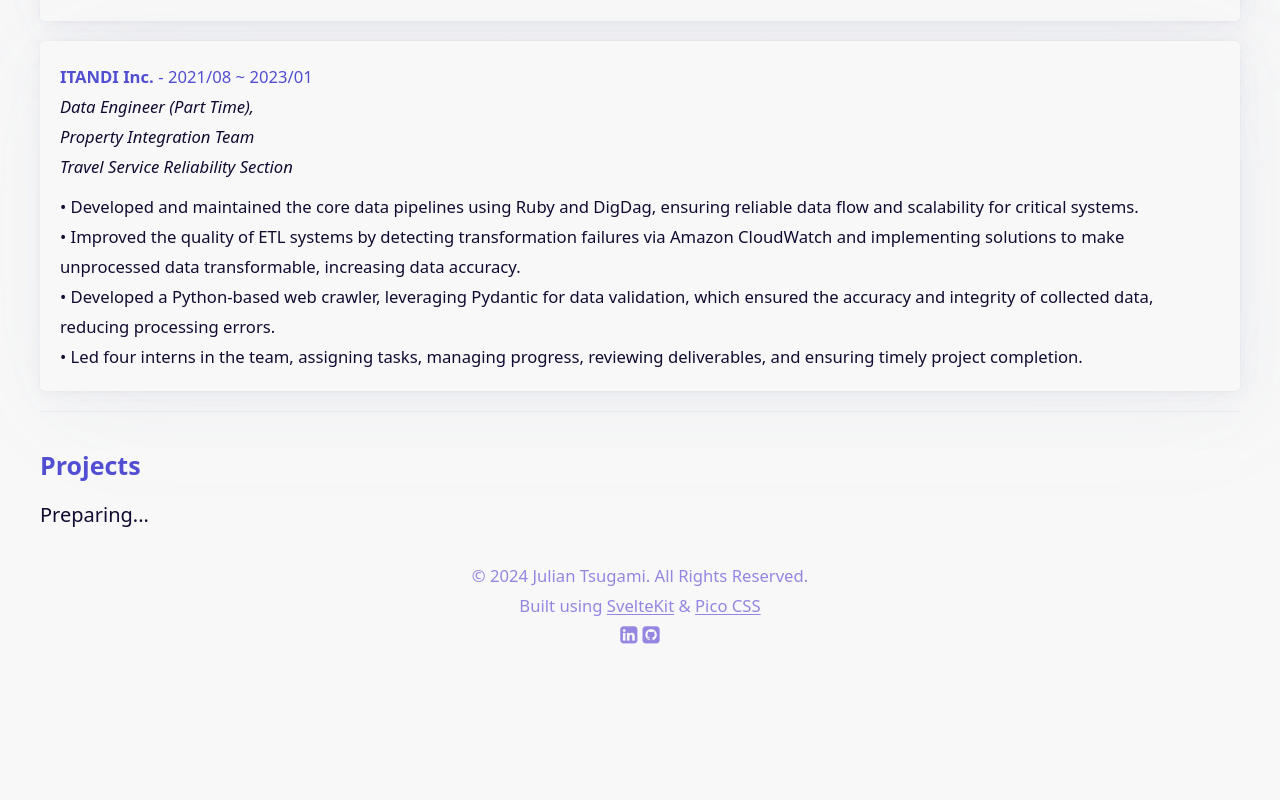
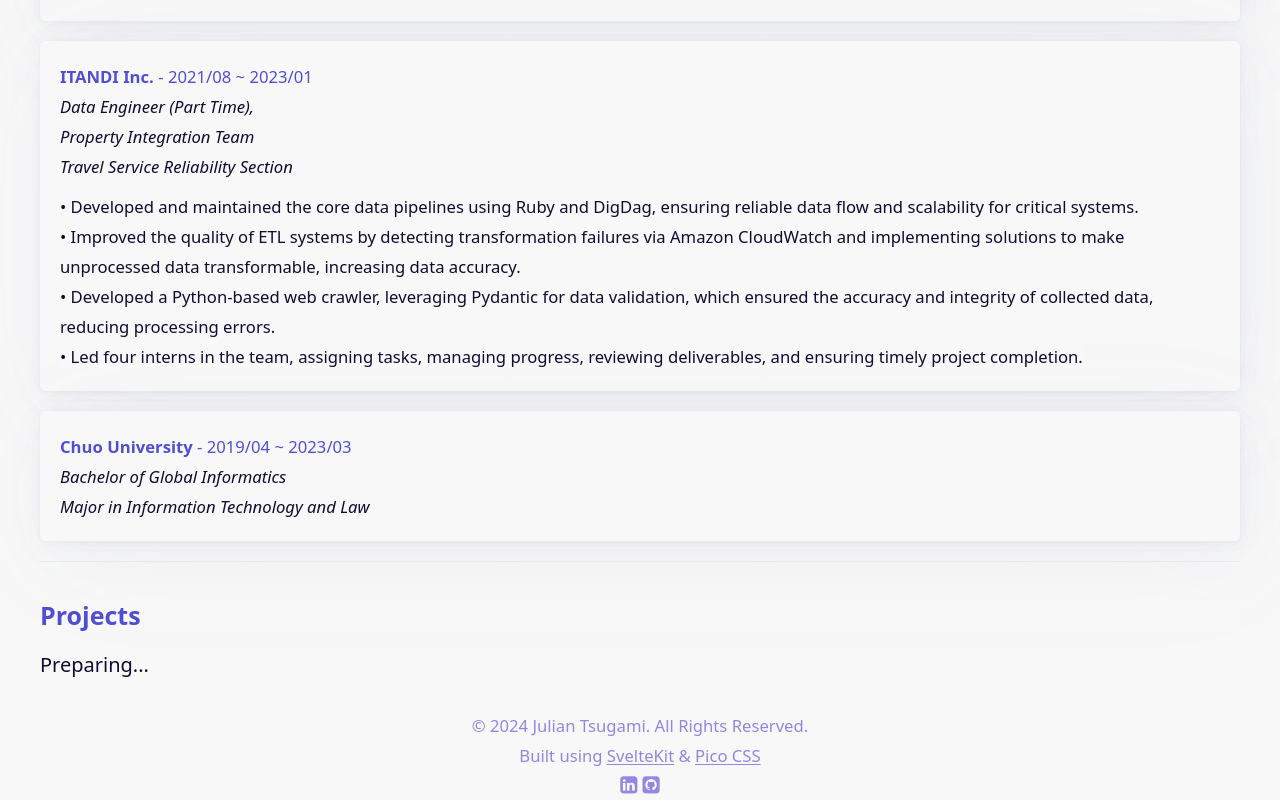
Before and after one commit to JulianTsugami/juliantsugami.github.io, a SvelteKit app: page / in a window 1280 px wide. Shown: the part 966-1766 px from the top of the page. Before the commit the page ends 1616 px from the top, so only its background shows below. Built offline with nearby package versions, Linux system fonts and the light colour scheme.

Commit message:
feat: add education information

```diff
--- a/src/components/Experience.svelte
+++ b/src/components/Experience.svelte
@@ -60,3 +60,11 @@
     ensuring timely project completion.
   </small>
 </article>
+<article style="background-color: #f8f8f8;">
+  <small class="pico-color-indigo"><b>Chuo University</b> - 2019/04 ~ 2023/03</small>
+  <div>
+    <small class="pico-color-indigo-950"><i>Bachelor of Global Informatics</i></small>
+    <br />
+    <small class="pico-color-indigo-950"><i>Major in Information Technology and Law</i></small>
+  </div>
+</article>
```
Also changed, not shown: 12 other files (tests, documents, lock files or other folders).
